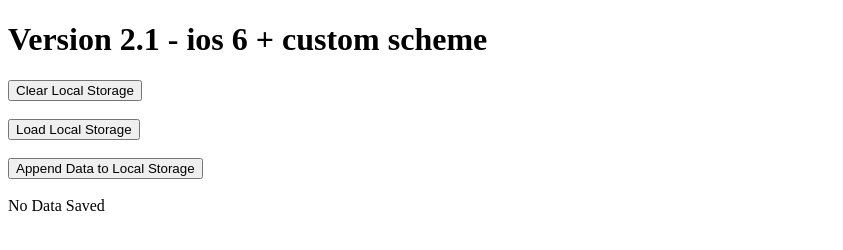
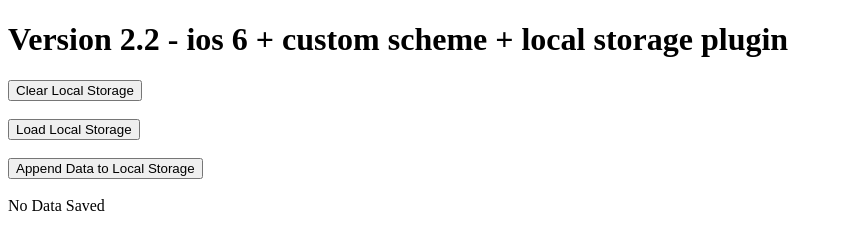
Before and after one commit to yong-asial/migrate-local-storage, a website: page www/index.html in a window 1280 px wide. Shown: the whole page, without its empty margins (0-843 px from the left). Drawn offline with Linux system fonts and the light colour scheme.

Commit message:
add localstorage plugin

```diff
--- a/package.json
+++ b/package.json
@@ -4,6 +4,7 @@
     "displayName": "Monaca Template Minimum",
     "dependencies": {
         "cordova-custom-config": "5.1.0",
+        "cordova-plugin-migrate-localstorage": "github:erisu/cordova-plugin-migrate-localstorage#feat/use-preference",
         "cordova-plugin-splashscreen": "5.0.2",
         "cordova-plugin-whitelist": "1.3.3",
         "monaca-plugin-monaca-core": "3.3.0"
@@ -17,6 +18,7 @@
             "cordova-plugin-whitelist": {},
             "cordova-plugin-splashscreen": {},
             "cordova-custom-config": {},
+            "cordova-plugin-migrate-localstorage": {},
             "monaca-plugin-monaca-core": {}
         }
     },
--- a/www/index.html
+++ b/www/index.html
@@ -10,7 +10,7 @@
 
 </head>
 <body>
-  <h1>Version 2.1 - ios 6 + custom scheme</h1>
+  <h1>Version 2.2 - ios 6 + custom scheme + local storage plugin</h1>
   <button id="clearLocalStorage">Clear Local Storage </button>
   <br /> <br />
 	<button id="loadLocalStorage">Load Local Storage </button>
```
Also changed, not shown: 1 other file.
